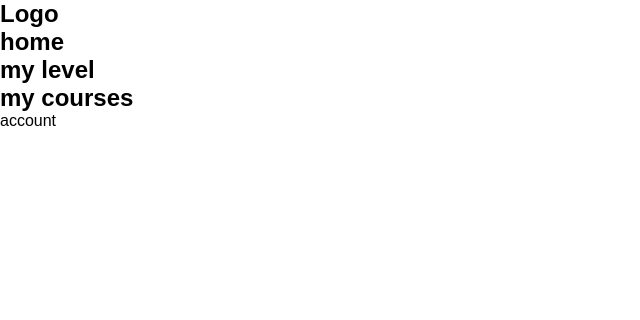
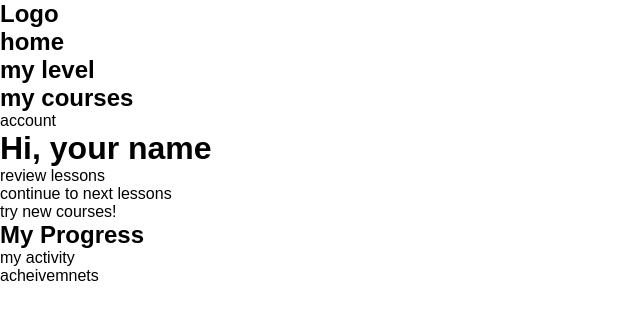
Before and after one commit to lam-garr/Language-App, a React (Create React App) app in the folder client/: page /1 in a window 1280 px wide. Shown: the top 320 px of the page, without its empty margins (0-640 px from the left). Built offline with nearby package versions, Linux system fonts and the light colour scheme.

Commit message:
Edit Landing page

```diff
--- a/client/src/pages/LandingPage.tsx
+++ b/client/src/pages/LandingPage.tsx
@@ -4,7 +4,43 @@ import "../styles/LandingPage.css";
 
 function LandingPage() {
     return(
-        <main></main>
+        <main className="landing-content">
+            <header className="landing-header">
+                <div className="landing-header-container">
+                    <h1>Hi, your name</h1>
+                </div>
+            </header>
+            <section className="landing-section-one">
+                <div className="landing-section-one-parent-container">
+                    <div className="landing-sec-one-container-one">
+                        review lessons
+                    </div>
+                    <div className="landing-sec-one-container-two">
+                        continue to next lessons
+                    </div>
+                </div>
+            </section>
+            <section className="landing-section-two">
+                <div className="landing-sec-two-container-one">
+                    try new courses!
+                </div>
+            </section>
+            <section className="landing-section-three">
+                <div className="landing-section-three-title">
+                    <h2>My Progress</h2>
+                    <div></div>
+                    <div></div>
+                </div>
+                <div className="landing-section-three-parent-container">
+                    <div className="landing-sec-three-container-one">
+                        my activity
+                    </div>
+                    <div className="landing-sec-three-container-two">
+                        acheivemnets
+                    </div>
+                </div>
+            </section>
+        </main>
     );
 }
 
```
